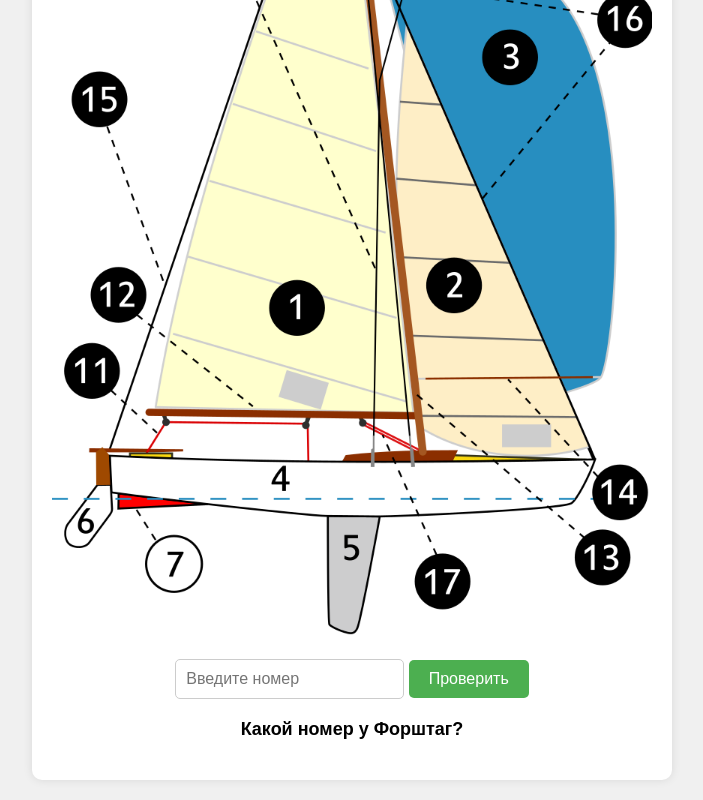
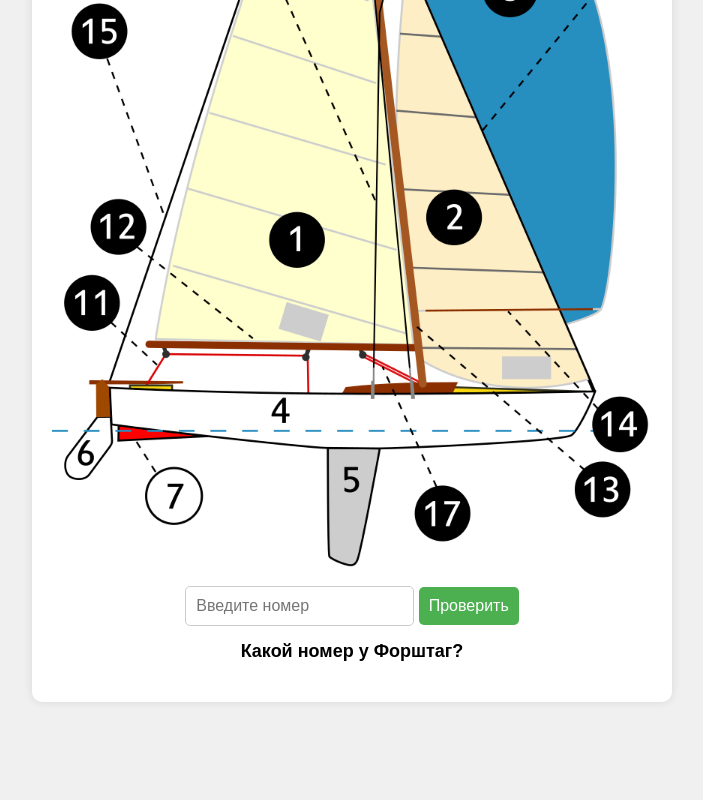
Before and after one commit to gmchessus/zigzag, a plain HTML site: page index.html in a window 1280 px wide. Shown: the part 369-1169 px from the top of the page, without its empty margins (288-991 px from the left). After the commit the page ends 1091 px from the top, so only its background shows below. Drawn offline with Linux system fonts and the light colour scheme.

Commit message:
Update index.html

```diff
--- a/index.html
+++ b/index.html
@@ -3,7 +3,7 @@
 <head>
     <meta charset="UTF-8">
     <meta name="viewport" content="width=device-width, initial-scale=1.0">
-    <title>Элементы x35</title>
+    <title>Элементы парусной яхты</title>
     <style>
         body {
             font-family: Arial, sans-serif;
@@ -31,7 +31,7 @@
             height: auto;
         }
         .input-container {
-            margin: 20px 0;
+            margin: 15px 0;
         }
         input {
             padding: 10px;
@@ -40,7 +40,7 @@
             border-radius: 5px;
         }
         button {
-            padding: 10px 20px;
+            padding: 10px 10px;
             font-size: 16px;
             background-color: #4CAF50;
             color: white;
@@ -52,23 +52,23 @@
             background-color: #45a049;
         }
         .result {
-            margin: 20px 0;
+            margin: 10px 0;
             font-size: 18px;
             font-weight: bold;
         }
     </style>
 </head>
 <body>
-    <a href=mx700.html>mx700</a>
+ 	<div class="game-container">   <a href=mx700.html>mx700</a>
     <a href=index.html>x35</a>
-    <a href=kursy.html>Курсы</a><div class="game-container">
-        <p>Найди элемент яхты...</p>
-        <p>...иначе брочинг</p>
+    <a href=kursy.html>Курсы</a>
+
+       <!--  <p>Найди элемент яхты... иначе брочинг</p>и -->
         <div class="image-container">
         <img src="yacht.svg.png" alt="Sailboat Diagram"
         </div>
         <div class="input-container">
-            <input type="text" id="userInput" placeholder="Введите номер">
+            <input type="number" id="userInput" placeholder="Введите номер">
             <button onclick="checkAnswer()">Проверить</button>
         </div>
         <div class="result" id="result"></div>
```
